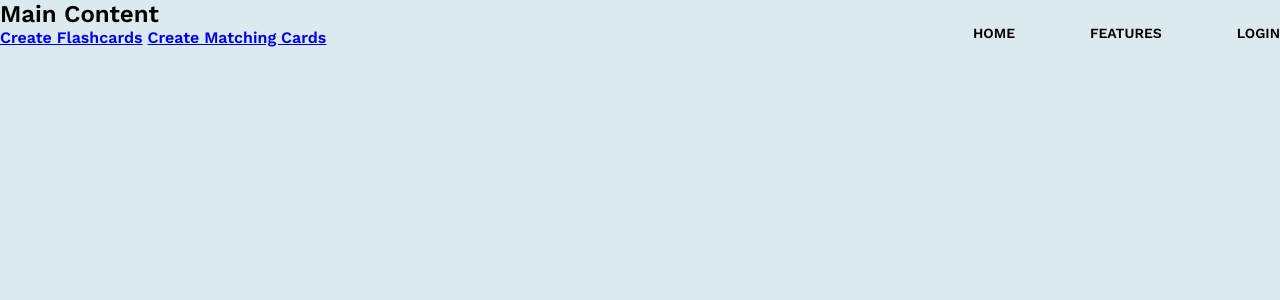
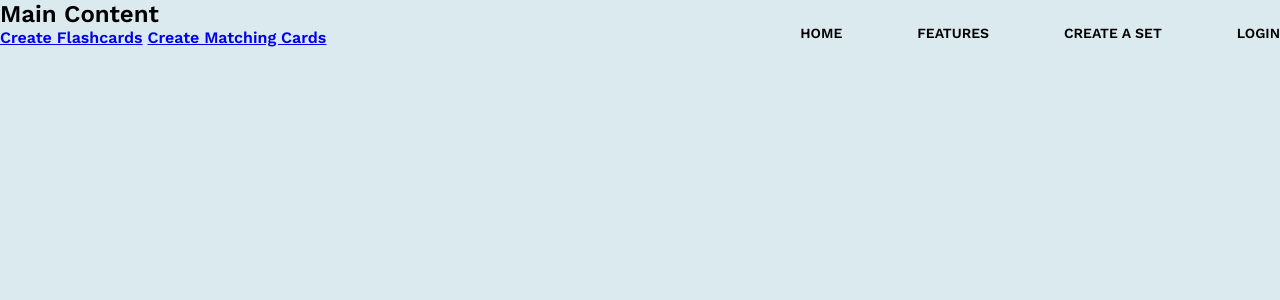
Before and after one commit to Logan-Borzych/quizlet2electricboogaloo, a Flask app: page /home in a window 1280 px wide. Shown: the top 300 px of the page. Run offline with Flask 3, Linux system fonts and the light colour scheme.

Commit message:
brought back create page

```diff
--- a/app.py
+++ b/app.py
@@ -43,9 +43,12 @@ def features():
 def createPage():
     return render_template('create.html')
 
+@app.route('/create')
+def create():
+    return render_template('create.html')
 
-@app.route('/create', methods=['GET', 'POST'])
-def createSet():
+@app.route('/create_set', methods=['GET', 'POST'])
+def create_set():
     if request.method == "POST":
         return
     else:
--- a/templates/base.html
+++ b/templates/base.html
@@ -18,6 +18,7 @@
     <u1 class = "primary-nav">
             <li class = "current"><a href="{{ url_for('home')}}">Home</a></li>
             <li><a href = "{{ url_for('features')}}">Features</a></li>
+            <li><a href = "{{ url_for('create_set')}}">Create A Set</a></li>
             <li><a href = "{{ url_for('login')}}">Login</a></li>
     </ul>
 </nav>
```
